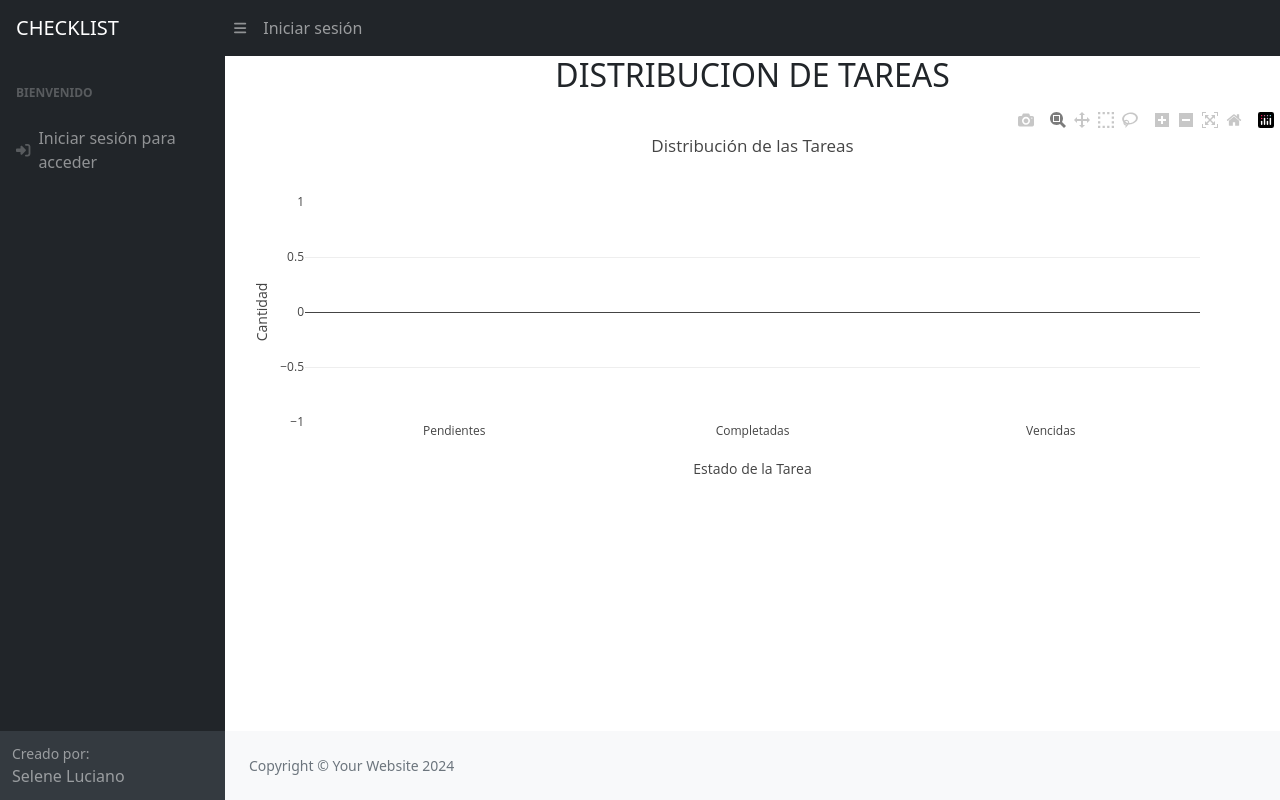
After one commit to seleluciano/ProgramacionWeb, a Django app: template TrabajoIntegrador/appchecklist/templates/distribuciondetareas.html in a window 1280 px wide. The commit adds this page. Run offline with Django 5.2, Linux system fonts and the light colour scheme; the template is opened without the code that fills it, so the values that code supplies are empty; some libraries are stand-ins or nearby versions.

Commit message:
Grafico distribucion de tareas

```diff
--- a/TrabajoIntegrador/TrabajoIntegrador/settings.py
+++ b/TrabajoIntegrador/TrabajoIntegrador/settings.py
@@ -60,6 +60,7 @@ TEMPLATES = [
                 'appchecklist.context_processors.avatar_context',
                 'appchecklist.context_processors.listas_context',
                 'appchecklist.context_processors.tareas_summary',
+                'appchecklist.context_processors.tareas_por_lista',
             ],
         },
     },
--- a/TrabajoIntegrador/appchecklist/context_processors.py
+++ b/TrabajoIntegrador/appchecklist/context_processors.py
@@ -1,6 +1,7 @@
 from .models import Tarea, Lista, Avatar
 from django.templatetags.static import static
 from django.utils import timezone
+import json
 
 
 def tareas_context(request):
--- /dev/null
+++ b/TrabajoIntegrador/appchecklist/static/js/graficotarea.js
@@ -0,0 +1,16 @@
+document.addEventListener('DOMContentLoaded', function () {
+    // Gráfico de distribución de tareas
+    const dataDistribucion = [{
+        x: ['Pendientes', 'Completadas', 'Vencidas'],
+        y: [tareasPendientes, tareasCompletadas, tareasVencidas],
+        type: 'bar'
+    }];
+
+    const layoutDistribucion = {
+        title: 'Distribución de las Tareas',
+        xaxis: { title: 'Estado de la Tarea' },
+        yaxis: { title: 'Cantidad' }
+    };
+
+    Plotly.newPlot('grafico', dataDistribucion, layoutDistribucion);
+});
--- /dev/null
+++ b/TrabajoIntegrador/appchecklist/templates/distribuciondetareas.html
@@ -0,0 +1,14 @@
+{% extends "padre.html" %}
+{% load static %}
+
+{% block contenidoQueCambia %}
+<h2 style="text-align: center;">DISTRIBUCION DE TAREAS</h2>
+<div id="grafico" style="width: 100%; height: 400px;"></div>
+<!-- Definir las variables de Django para que estén disponibles en JavaScript -->
+<script>
+     const tareasPendientes = "{{ tareas_pendientes|default:'0' }}";
+     const tareasCompletadas = "{{ tareas_completadas|default:'0' }}";
+     const tareasVencidas = "{{ tareas_vencidas|default:'0' }}";
+</script>
+
+{% endblock %}
--- a/TrabajoIntegrador/appchecklist/templates/padre.html
+++ b/TrabajoIntegrador/appchecklist/templates/padre.html
@@ -12,6 +12,8 @@
     <link href="https://cdn.jsdelivr.net/npm/simple-datatables@7.1.2/dist/style.min.css" rel="stylesheet" />
     <link href="{% static 'css/styles.css' %}" rel="stylesheet" />
     <script src="https://use.fontawesome.com/releases/v6.3.0/js/all.js" crossorigin="anonymous"></script>
+    <!-- Incluir la librería de Plotly -->
+    <script src="https://cdn.plot.ly/plotly-latest.min.js"></script>
 </head>
 
 <body class="sb-nav-fixed">
@@ -91,14 +93,25 @@
                                 </div>
                             </nav>
                         </div>
-                        <a class="nav-link" href="{% url 'graficos' %}">
+                        <div class="sb-sidenav-menu-heading">Gráficos</div>
+                        <a class="nav-link collapsed" href="#" data-bs-toggle="collapse"
+                            data-bs-target="#collapseCharts" aria-expanded="false" aria-controls="collapseCharts">
                             <div class="sb-nav-link-icon"><i class="fas fa-chart-area"></i></div>
                             Gráficos
+                            <div class="sb-sidenav-collapse-arrow"><i class="fas fa-angle-down"></i></div>
                         </a>
+                        <div class="collapse" id="collapseCharts" aria-labelledby="headingTwo"
+                            data-bs-parent="#sidenavAccordion">
+                            <nav class="sb-sidenav-menu-nested nav">
+                                <a class="nav-link" href="{% url 'graficotarea' %}">Gráfico de tareas</a>
+                                <a class="nav-link" href="{% url 'graficolista' %}">Gráfico de listas</a>
+                            </nav>
+                        </div>
                         <a class="nav-link" href="{% url 'listas' %}">
                             <div class="sb-nav-link-icon"><i class="fas fa-chart-area"></i></div>
                             Listas
                         </a>
+
                         {% else %}
                         <div class="sb-sidenav-menu-heading">Bienvenido</div>
                         <a class="nav-link" href="{% url 'iniciarsesion' %}">
@@ -142,6 +155,8 @@
     <script src="https://cdn.jsdelivr.net/npm/bootstrap@5.2.3/dist/js/bootstrap.bundle.min.js"
         crossorigin="anonymous"></script>
     <script src="{% static 'js/scripts.js' %}"></script>
+    <script src="{% static 'js/graficotarea.js' %}"></script>
+    <script src="{% static 'js/graficolistas.js' %}"></script>
     <script src="https://cdnjs.cloudflare.com/ajax/libs/Chart.js/2.8.0/Chart.min.js" crossorigin="anonymous"></script>
     <script src="https://cdn.jsdelivr.net/npm/simple-datatables@7.1.2/dist/umd/simple-datatables.min.js"
         crossorigin="anonymous"></script>
--- a/TrabajoIntegrador/appchecklist/urls.py
+++ b/TrabajoIntegrador/appchecklist/urls.py
@@ -8,7 +8,8 @@ urlpatterns = [
     path('registrar/', views.Registrarusuario, name='registrar'),  # Vista de registro de usuario
     path('perfil/', views.Editarperfil, name='perfil'),  # Vista de perfil del usuario
     path('cerrar_sesion/', views.logout_view, name='cerrarsesion'),  # Cerrar sesión del usuario
-    path('graficos/', views.graficos, name='graficos'),  # Vista de gráficos
+    path('graficolista/', views.graficolista, name='graficolista'),
+    path('graficotarea/', views.graficotarea, name='graficotarea'),
     path('agregartarea/', views.agregar_tarea, name='agregartarea'),  # Agregar nueva tarea
     path('filtrar/', views.filtrar_tareas, name='filtrar'),  # Filtrar tareas
     path('cambiaravatar/', views.Cambiaravatar, name='cambiaravatar'),  # Cambiar avatar del usuario
```
Also changed, not shown: TrabajoIntegrador/appchecklist/templates/graficolistas.html (added, +8 -0 lines), TrabajoIntegrador/appchecklist/templates/graficos.html (deleted, +0 -8 lines), TrabajoIntegrador/appchecklist/templates/index.html (+55 -2 lines), TrabajoIntegrador/appchecklist/views.py (+9 -5 lines), TrabajoIntegrador/appchecklist/static/js/graficolistas.js (added).
